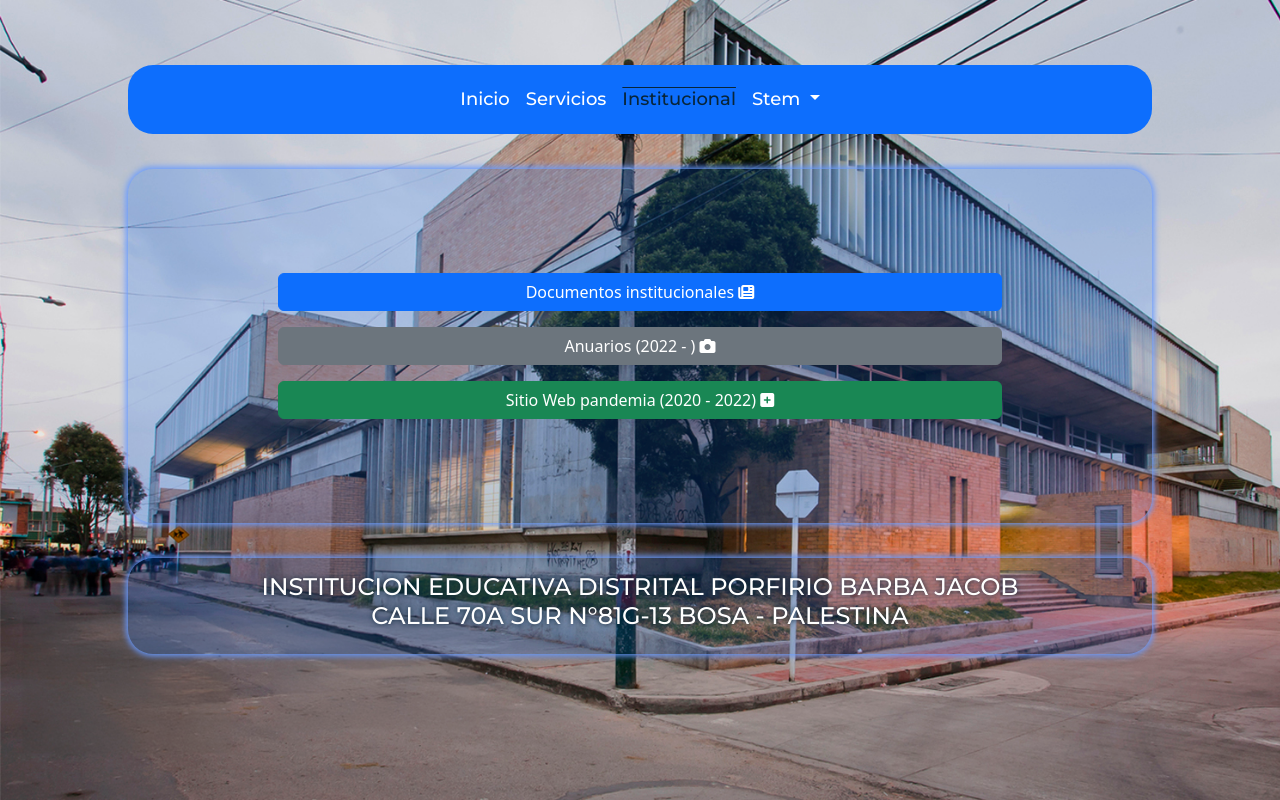
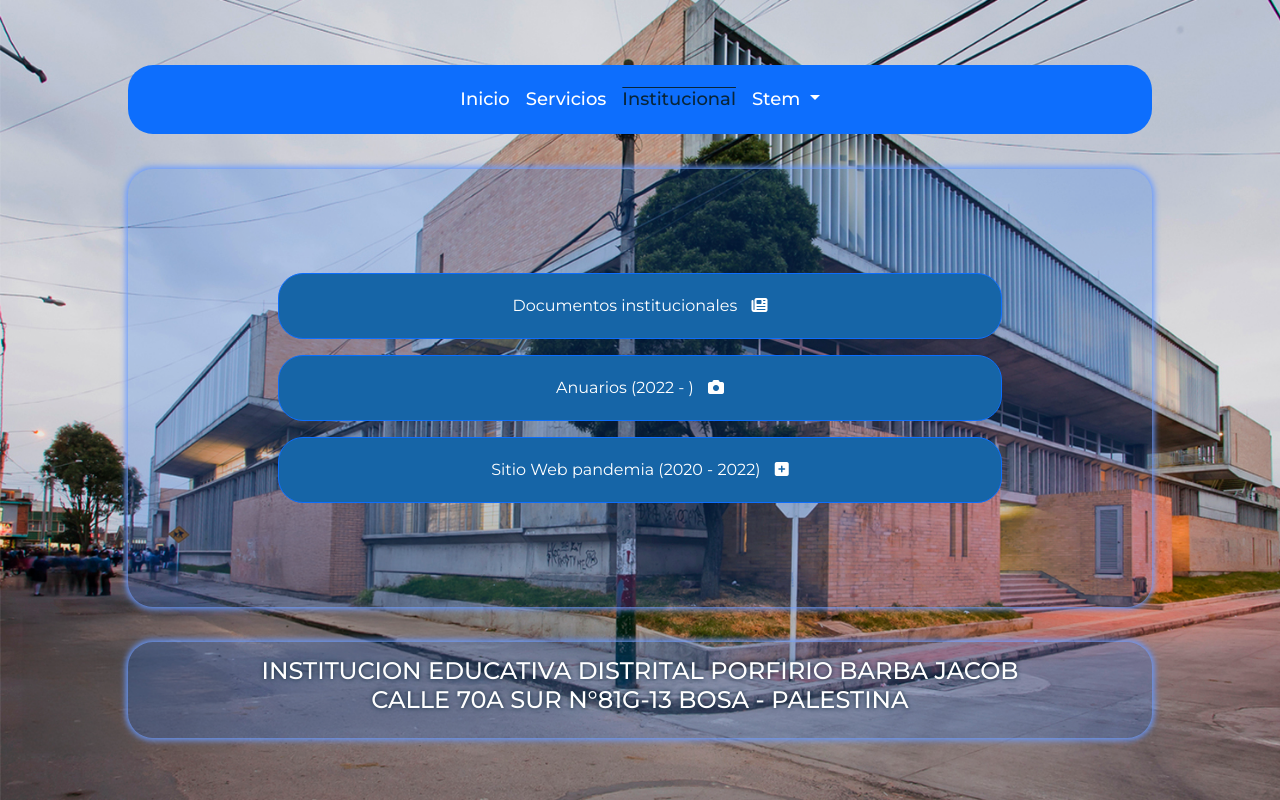
Before and after one commit to DiegoOrtegaB/Pagina_Colegio_Distrital_Porfirio_Barba_Jacob, a plain HTML site: page institucional.html in a window 1280 px wide. Drawn offline with Linux system fonts and the light colour scheme.

Commit message:
Arreglo de botones
Se arregla el estilo de los botones de la interna “Institucional”

```diff
--- a/css_do/css_institucional.css
+++ b/css_do/css_institucional.css
@@ -81,9 +81,22 @@ body {
 	-webkit-box-shadow: 0px 0px 6px 2px #6699ff;
 	box-shadow: 0px 0px 6px 2px #6699ff;
 }
-/**/
+/*Color y propiedades de los botones*/
 .container-fluid-contenido-institucional .container.d-flex.flex-column.align-items-center.my-5 .btn.btn-primary.my-2.animated-slide{
-
+	background-color: #1665a7;
+	padding: 20px;
+	border-radius: 25px;
+	font-size:16px;
+	font-family: "Montserrat", serif;
+	transition: 0.4s all ease-in-out;
+}
+.container-fluid-contenido-institucional .container.d-flex.flex-column.align-items-center.my-5 .btn.btn-primary.my-2.animated-slide:hover{
+	background-color: white;
+	color: #082538;
+}
+/*Color y propiedades de los iconos de los botones*/
+.container-fluid-contenido-institucional .container.d-flex.flex-column.align-items-center.my-5 .btn.btn-primary.my-2.animated-slide i{
+	margin-left: 10px;
 }
 /*Animacion botones*/
 @keyframes slide-left-to-right {
@@ -96,6 +109,7 @@ body {
         opacity: 1;
     }
 }
+/*Aniamcion de slide*/
 .animated-slide {
     animation: slide-left-to-right 0.8s ease-out;
     width: 80%;
--- a/institucional.html
+++ b/institucional.html
@@ -64,8 +64,8 @@
 			<!-- Botones verticales-->
 			<div class="container d-flex flex-column align-items-center my-5">
 				<a href="comingsoon.html" class="btn btn-primary my-2 animated-slide">Documentos institucionales <i class="fa-solid fa-newspaper"></i></a>
-				<a href="comingsoon.html" class="btn btn-secondary my-2 animated-slide">Anuarios (2022 - ) <i class="fa-solid fa-camera"></i></a>
-				<a href="comingsoon.html" class="btn btn-success my-2 animated-slide">Sitio Web pandemia (2020 - 2022) <i class="fa-solid fa-square-plus"></i></a>
+				<a href="comingsoon.html" class="btn btn-primary my-2 animated-slide">Anuarios (2022 - ) <i class="fa-solid fa-camera"></i></a>
+				<a href="comingsoon.html" class="btn btn-primary my-2 animated-slide">Sitio Web pandemia (2020 - 2022) <i class="fa-solid fa-square-plus"></i></a>
 			</div>
 			<!-- Botones verticales-->
 		</div>
```
